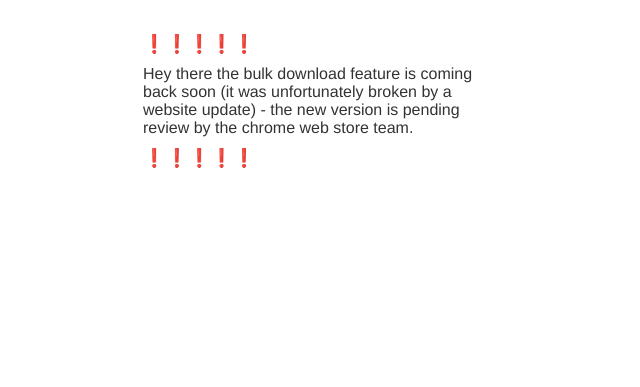
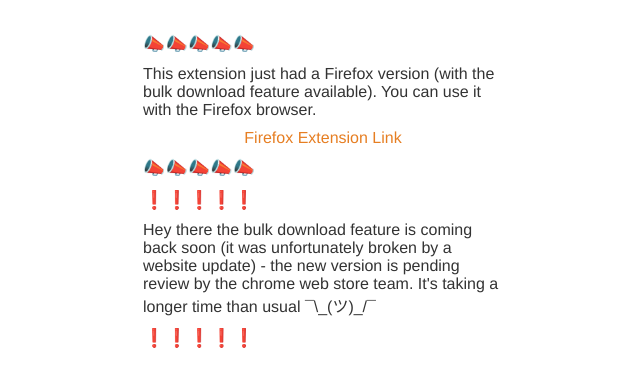
Before and after one commit to j-gao/j-gao.github.io, a Jekyll site: the page notice.html, which Jekyll copies as it is, in a window 1280 px wide. Shown: the top 387 px of the page, without its empty margins (317-957 px from the left). Built offline with Jekyll 4.4.1, drawn with Linux system fonts in a browser that asks for light colours.

Commit message:
Update notice.html

```diff
--- a/notice.html
+++ b/notice.html
@@ -38,8 +38,13 @@
 <!-- <em><a href="https://chrome.google.com/webstore/detail/downloader-for-justforfan/gdachlcgnfbgcjcmeiemgbpfahloadjn" target="_blank">Want one for JustFor.fans? You got it!</a></em> -->
 <!-- <p style="color:red; font-size: 18">Downloader for onlyfans.com</p> -->
 
+<p>📣📣📣📣📣</p>
+<p style="font-size: 16">This extension just had a Firefox version (with the bulk download feature available). You can use it with the Firefox browser.</p>
+<a href="https://addons.mozilla.org/en-US/firefox/addon/downloader-for-onlyfans-com/" style="font-size: 16">Firefox Extension Link</a>
+<p>📣📣📣📣📣</p>
+
 <p>❗️❗️❗️❗️❗️</p>
-<p style="font-size: 16">Hey there the bulk download feature is coming back soon (it was unfortunately broken by a website update) - the new version is pending review by the chrome web store team.</p>
+<p style="font-size: 16">Hey there the bulk download feature is coming back soon (it was unfortunately broken by a website update) - the new version is pending review by the chrome web store team. It's taking a longer time than usual ¯\_(ツ)_/¯</p>
 <p>❗️❗️❗️❗️❗️</p>
 <!-- <p style="color:red; font-size: 16">I've submitted the fix to chrome web store and it is pending review (it might take several days).</p>
 <p style="font-size: 16">No need to try uninstalling and re-installing this extension. After it's approved, the browser will update it to the latest version for you.</p>
```
